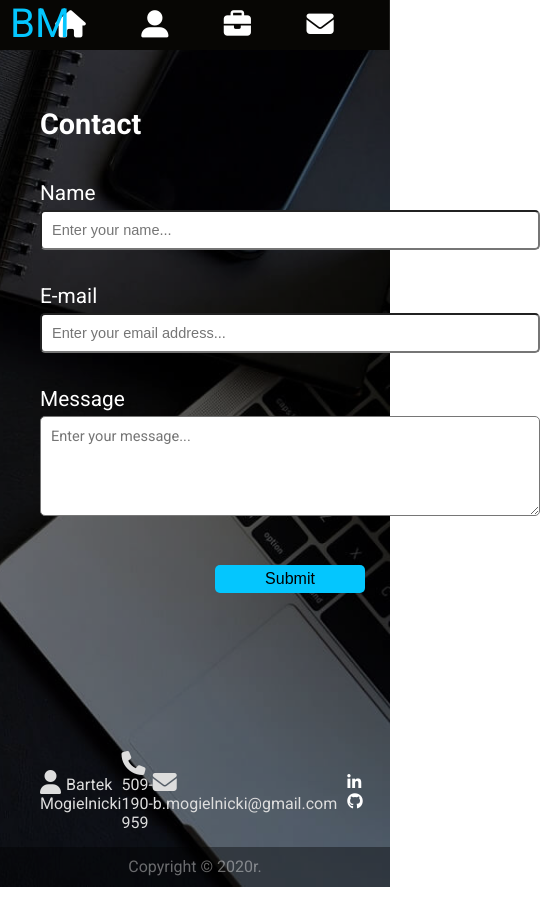
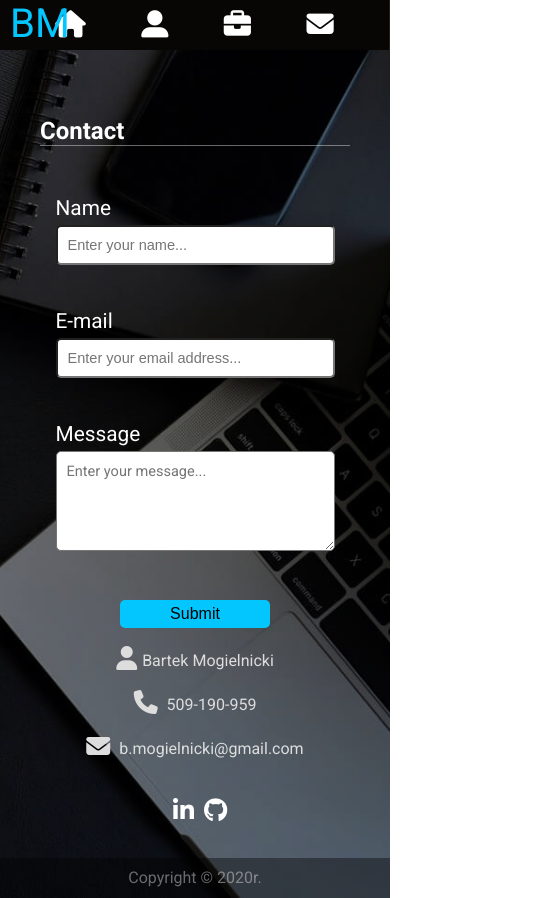
Before and after one commit to bemog/My-website-v2, a React (Create React App) app: page /contact in a window 390 px wide. Shown: the whole page, 540 px wide, since content can reach past the window. Built offline with nearby package versions, Linux system fonts and the light colour scheme.

Commit message:
Add media queries

```diff
--- a/src/components/ContactForm.js
+++ b/src/components/ContactForm.js
@@ -4,17 +4,17 @@ const ContactForm = () => {
     return (
         <form className='contact__form' id='contact-form'>
             <div className='contact__form-section'>
-                <label className='contact__form-section-label' for='name'>Name</label>
+                <label className='contact__form-section-label' htmlFor='name'>Name</label>
                 <input className='contact__form-section-input' type='text' name='name' id='name' placeholder='Enter your name...' maxlength='50' />
                 <small className='contact__form-section-error' id='name-error'>Please enter your name</small>
             </div>
             <div className='contact__form-section'>
-                <label className='contact__form-section-label' for='email'>E-mail</label>
+                <label className='contact__form-section-label' htmlFor='email'>E-mail</label>
                 <input className='contact__form-section-input' type='text' name='email' id='email' placeholder='Enter your email address...' />
                 <small className='contact__form-section-error' id='email-error'>Please enter your e-mail address</small>
             </div>
             <div className='contact__form-section'>
-                <label className='contact__form-section-label' for='text'>Message</label>
+                <label className='contact__form-section-label' htmlFor='text'>Message</label>
                 <textarea className='contact__form-section-text' name='text' id='text' placeholder='Enter your message...'></textarea>
                 <small className='contact__form-section-error' id='text-error'>Please enter your message</small>
             </div>
--- a/src/layouts/App.js
+++ b/src/layouts/App.js
@@ -1,9 +1,9 @@
 import React, { Component } from 'react';
 import { BrowserRouter as Router } from 'react-router-dom';
-import '../scss/App.scss';
 import Footer from './Footer';
 import Navigation from './Navigation';
 import Main from './Main';
+import '../scss/App.scss';
 
 class App extends Component {
   state = {}
--- a/src/pages/AboutPage.js
+++ b/src/pages/AboutPage.js
@@ -32,7 +32,6 @@ const AboutPage = () => {
           <Skills />
         </ul>
       </div>
-
     </div>
   )
 }
--- a/src/scss/AboutPage.scss
+++ b/src/scss/AboutPage.scss
@@ -7,6 +7,10 @@
     justify-content: space-evenly;
     font-size: 1.2em;
     overflow-x: hidden;
+
+    &__experience-title {
+        border-bottom: 1px solid rgba(255, 255, 255, 0.4);
+    }
 
     &__experience-container {
         $self:&;
--- a/src/scss/App.scss
+++ b/src/scss/App.scss
@@ -1,5 +1,5 @@
-@import 'config';
-@import 'utility';
+@import '_config.scss';
+@import '_utility.scss';
 
 body {
     min-height: 100vh;
@@ -21,3 +21,5 @@ body {
         z-index: -5;
     }
 }
+
+@import '_mobile.scss';
--- a/src/scss/ContactPage.scss
+++ b/src/scss/ContactPage.scss
@@ -6,6 +6,7 @@
 
     &__title {
         font-size: 1.8em;
+        border-bottom: 1px solid rgba(255, 255, 255, 0.4);
     }
 
     &__form {
@@ -75,6 +76,7 @@
         }
 
         &-social-link {
+            font-size: 1.5rem;
             margin-left: 10px;
         }
     }
--- a/src/scss/ProjectsPage.scss
+++ b/src/scss/ProjectsPage.scss
@@ -7,6 +7,7 @@
 
     &__title {
         font-size: 1.8em;
+        border-bottom: 1px solid rgba(255, 255, 255, 0.4);
     }
 
     &__projects-container {
--- a/src/scss/_config.scss
+++ b/src/scss/_config.scss
@@ -5,3 +5,33 @@ $main-font: 'Roboto',
 sans-serif;
 $nav-height: 50px;
 $foot-height : 40px;
+
+@mixin mediaSmall {
+    @media screen and (max-width: 550px) {
+        @content;
+    }
+}
+
+@mixin mediaSmallFooter {
+    @media screen and (max-width: 768px) {
+        @content;
+    }
+}
+
+@mixin mediaMedium {
+    @media screen and (min-width: 551px) {
+        @content;
+    }
+}
+
+@mixin mediaBig {
+    @media screen and (min-width: 769px) and (max-width: 1024px) {
+        @content;
+    }
+}
+
+@mixin mediaLarge {
+    @media screen and (min-width: 1025px) {
+        @content;
+    }
+}
--- /dev/null
+++ b/src/scss/_mobile.scss
@@ -0,0 +1,157 @@
+@import '_config.scss';
+
+@include mediaSmall {
+
+    .main {
+        $self:&;
+        margin-top: 30px;
+        min-height: calc(100vh - #{$foot-height} - 28px - #{$nav-height});
+
+        h2 {
+            font-size: 1.5rem;
+        }
+
+        div {
+            margin-top: 20px;
+        }
+
+        .about {
+            margin-top: 30px;
+
+            &__experience-item {
+                font-size: 1rem;
+                text-align: justify;
+            }
+
+            &__skills-container {
+                .about__skills-list {
+                    margin-top: 10px;
+                    margin-bottom: 40px;
+
+                    .about__skills-item {
+                        .about__skills-item-logo {
+                            width: 50px;
+                        }
+                    }
+                }
+            }
+        }
+
+        .projects {
+            $self:&;
+            &__projects-container {
+                margin-bottom: 20px;
+
+                .projects__project {
+                    margin: 0 auto;
+                    width: 90%;
+                    display: block;
+                    text-align: center;
+                    padding-bottom: 20px;
+
+                    .projects__project-image {
+                        width: 100%;
+                        border-top-right-radius: 10px;
+                        border-bottom-left-radius: 0;
+                    }
+
+                    .projects__project-info {
+                        display: flex;
+                        flex-direction: row;
+                        justify-content: space-evenly;
+                        align-items: center;
+                    }
+                }
+            }
+        }
+    }
+
+    .home__welcome-text {
+        font-size: 1.6rem;
+    }
+}
+
+@include mediaSmallFooter {
+
+    .main {
+        .contact {
+            padding-top: 40px;
+
+            &__form {
+                width: 90%;
+                max-width: 500px;
+            }
+
+            &__info {
+                margin-top: 70px;
+                display: flex;
+                flex-direction: column;
+                justify-content: center;
+                align-items: center;
+
+                span,
+                div {
+                    margin-bottom: 20px;
+                }
+            }
+        }
+    }
+}
+
+@include mediaMedium {
+
+    .navigation {
+        &__items-list-container {
+            transform: translateY(0);
+        }
+
+        &__items-list {
+            max-width: 500px;
+        }
+
+        &__menu-btn {
+            display: none;
+        }
+    }
+}
+
+@include mediaBig {
+
+    .home {
+        margin-left: 40px;
+    }
+}
+
+@include mediaLarge {
+
+    body::after {
+        background-color: rgba(0, 0, 0, .2);
+    }
+
+    .main {
+        margin-left: 100px;
+    }
+
+    .home__welcome-text {
+        font-size: 3rem;
+    }
+
+    .navigation {
+        &__items-list-container {
+            position: fixed;
+            top: 0;
+            left: 0;
+            margin: 0 auto;
+            width: 85px;
+            height: 100%;
+            display: flex;
+            flex-direction: column;
+            justify-content: center;
+        }
+
+        &__items-list {
+            flex-direction: column;
+            height: 60%;
+        }
+    }
+}
```
